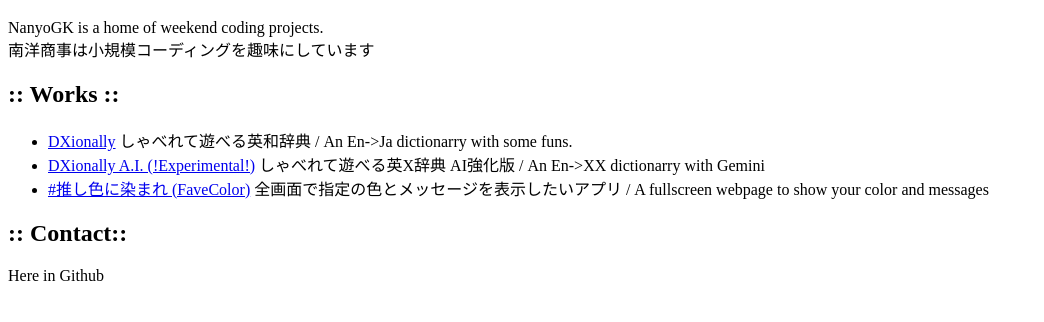
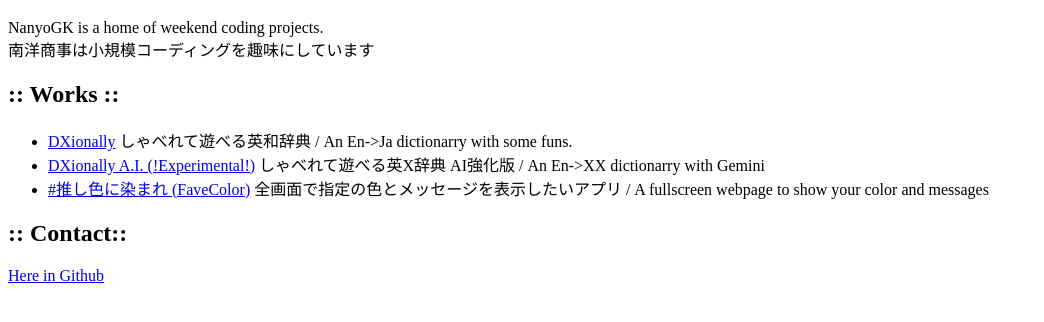
Before and after one commit to nanyogk/about, a plain HTML site: page index.html in a window 1280 px wide. Shown: the part 70-392 px from the top of the page, without its empty margins (0-1044 px from the left). Drawn offline with Linux system fonts and the light colour scheme.

Commit message:
Update index.html 2025 with repo

```diff
--- a/index.html
+++ b/index.html
@@ -18,6 +18,6 @@
     </ul>
 
     <h2>:: Contact::</h2>
-    <p>Here in Github</p>
+    <p><a href="https://github.com/nanyogk?tab=repositories">Here in Github</a></p>
 </body>
 </html>
```
